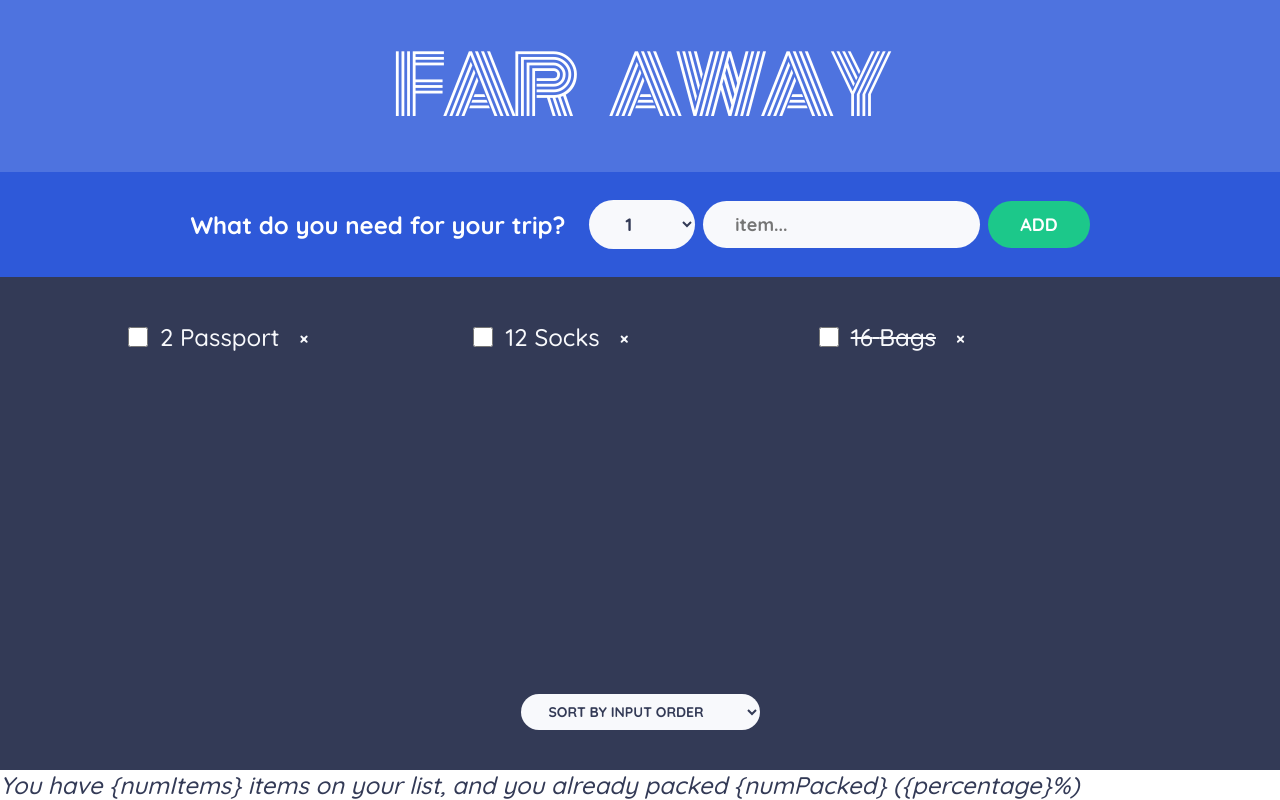
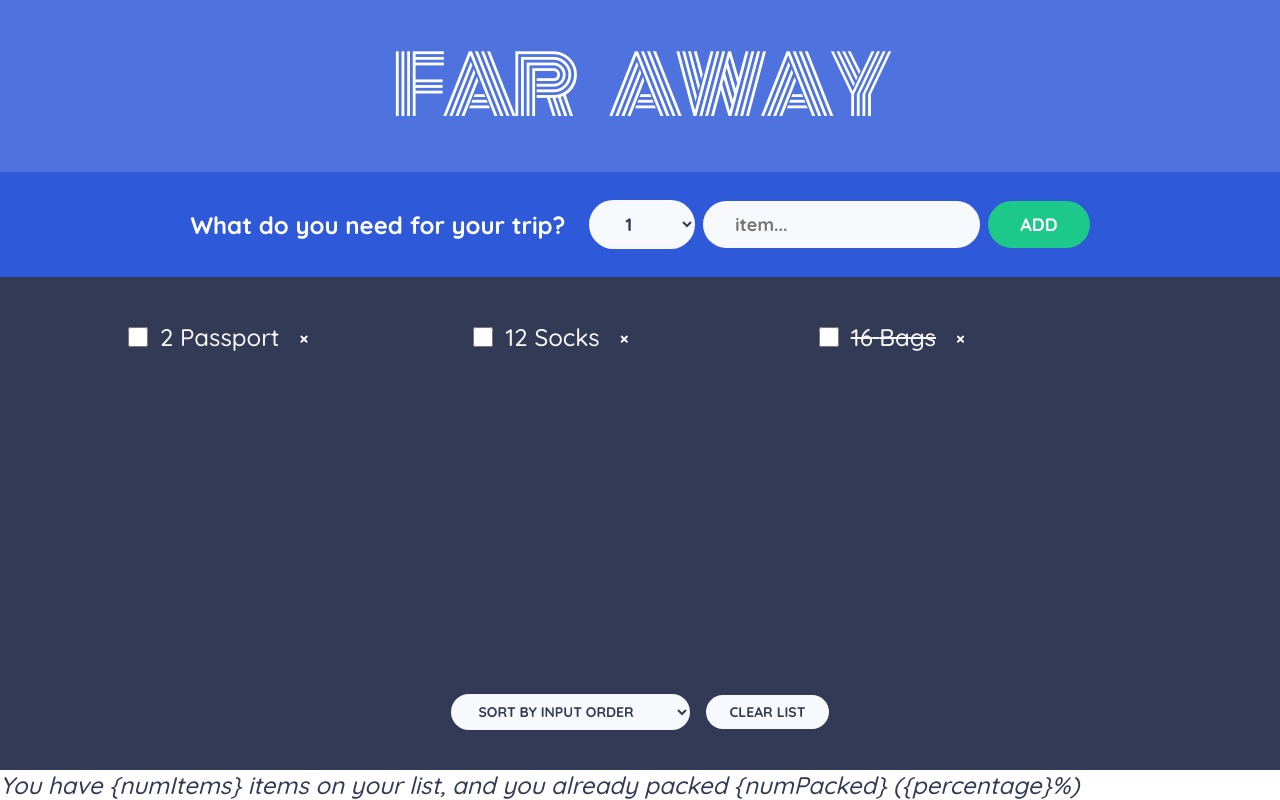
Before and after one commit to EmanueleZii/Travel_ListApplication, a React (Create React App) app: page / in a window 1280 px wide. Built offline with nearby package versions, Linux system fonts and the light colour scheme.

Commit message:
clearlist

```diff
--- a/src/App.js
+++ b/src/App.js
@@ -26,11 +26,17 @@ export default function App() {
       {...item, packed: !item.packed }: item))
   }
 
+  function handleClearList() {
+   const confirmed = window.confirm('Are you sure want ot delete all items');
+
+   if (confirmed) setItem([]);
+  }
+
  return (
  <div className="app">
     <Logo />
     <Form onAddItems={handleItems} />
-    <PackingList items={items} OnDeleteItem={handleDeleteItem} OnToggleItem={handleToggleItem}  />
+    <PackingList items={items} OnDeleteItem={handleDeleteItem} OnToggleItem={handleToggleItem} onClearList={handleClearList}  />
     <Stats items={items} />
   </div>
  );
@@ -72,7 +78,7 @@ function Form({onAddItems}) {
     );
 }
 
-function PackingList({items, OnDeleteItem, OnToggleItem}) {
+function PackingList({items, OnDeleteItem, OnToggleItem, onClearList}) {
 
   const [sortBy, setSortBy] = useState('input');
 
@@ -101,6 +107,7 @@ function PackingList({items, OnDeleteItem, OnToggleItem}) {
         <option value='description'>Sort by description</option>
         <option value='packed'> Sort by packed status</option>
         </select>
+        <button className="btn" onClick={onClearList}>Clear list</button>
       </div>
 
     </div>
```
